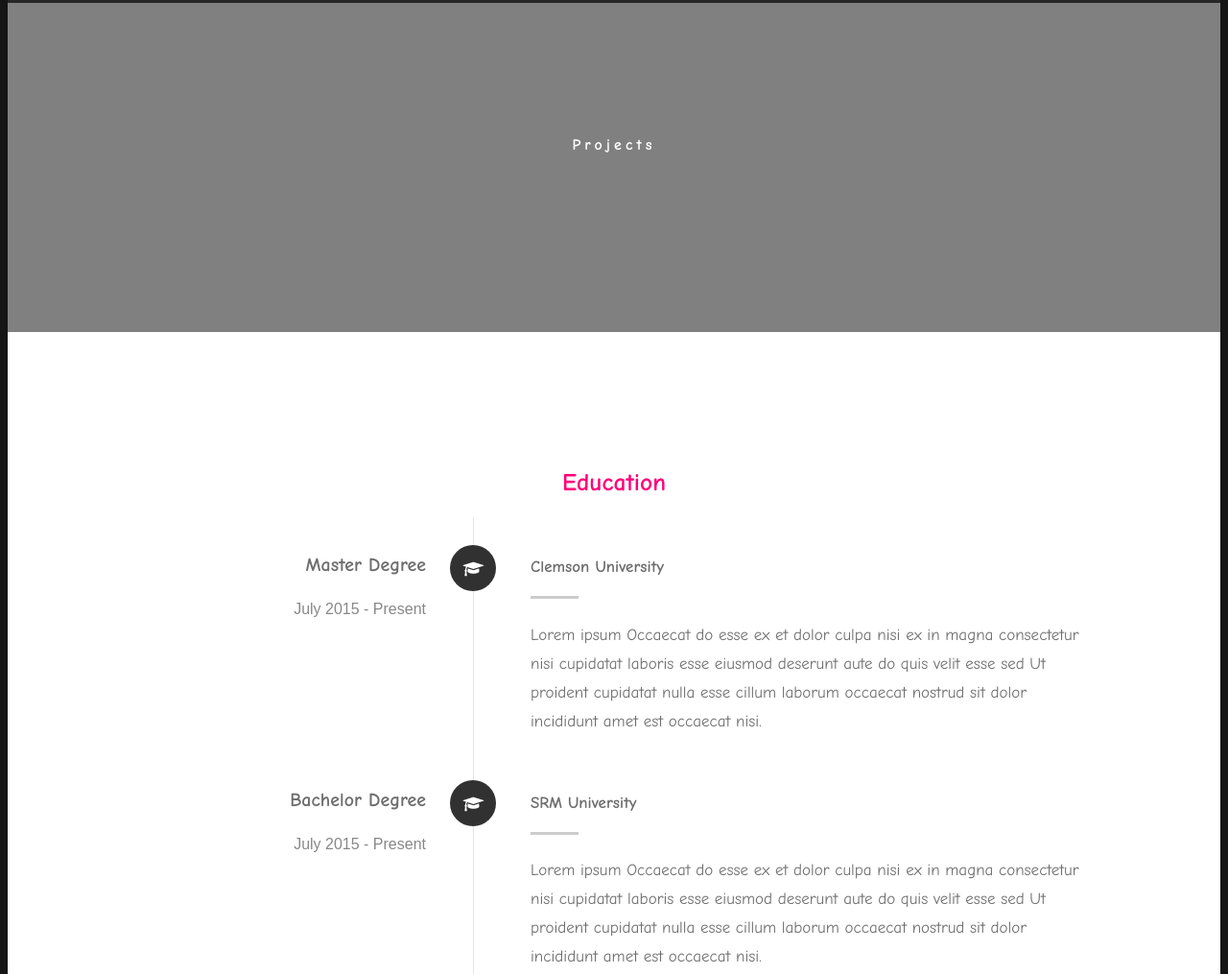
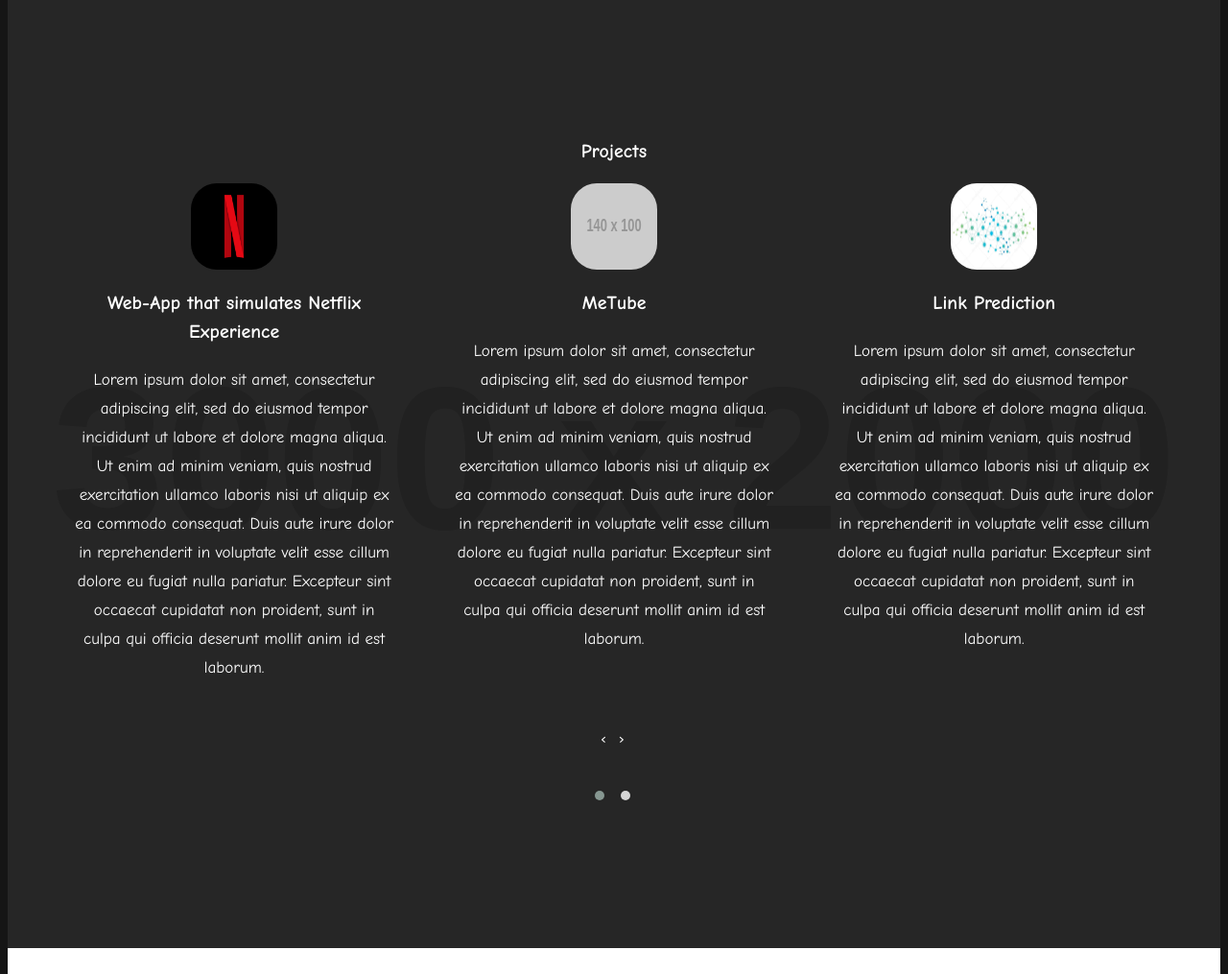
Before and after one commit to haritha2112/haritha2112.github.io, a plain HTML site: page index.html in a window 1280 px wide. Shown: the part 2892-3907 px from the top of the page at 96% size. Drawn offline with nearby package versions, Linux system fonts and the light colour scheme; placeholder pictures from the web are drawn by us.

Commit message:
Add project details to portfolio

```diff
--- a/css/main.css
+++ b/css/main.css
@@ -500,43 +500,65 @@ button.full-width, .button.full-width {
 /** --- Projects --- **/
 
 #projects {
-  background: #808080;
+  background: #313131 url(http://via.placeholder.com/3000x2000) no-repeat center;
+  -webkit-background-size: cover;
+  -moz-background-size: cover;
+  background-size: cover;
   padding-top: 12rem;
-  padding-bottom: 15rem;
-}
-
-#projects .section-projects {
-  margin-bottom: 3rem;
-}
-
-.section-projects {
-  max-width: 700px;
-  margin-left: auto;
-  margin-right: auto;
-  text-align: center;
-  margin-bottom: 3.6rem;
+  padding-bottom: 12rem;
+  color: white;
   position: relative;
 }
 
-.section-projects h2 {
-  color: #FFFFFF;
-  font-size: 1.6rem;
-  line-height: 1.875;
-  margin-bottom: 0.3rem;
-  letter-spacing: .4rem;
+#projects .overlay {
+  position: absolute;
+  top: 0;
+  left: 0;
+  width: 100%;
+  height: 100%;
+  background: #151515;
+  opacity: .9;
+}
+
+#projects .section-intro {
+ margin-bottom: 1.8rem;
+}
+
+#projects .section-intro h3{
+ margin-bottom: 1.8rem;
+}
+
+.projects-content {
+  max-width: 1200px;
+}
+
+.projects-list {
+  margin-top: 1.2rem;
+  text-align: center;
+}
+.projects-list .projects {
+  margin-bottom: 1.2rem;
+  padding: 0 30px;
+}
+
+.projects-list img {
+  height: 9rem;
+  width: 9rem !important;
+  border-radius: 30%;
+  margin: 0 auto;
 }
 
 
 /** --- Responsive: Projects --- **/
 
 @media only screen and (max-width:768px) {
-  .section-projects {
-    max-width: 650px;
+  .projects-content h3 {
+    text-align: center;
   }
 }
 
 @media only screen and (max-width:600px) {
-  .section-projects h2 {
+  .section-work-exp h2 {
     font-size: 1.5rem;
     letter-spacing: .3rem;
   }
--- a/index.html
+++ b/index.html
@@ -218,9 +218,50 @@
   </section>
 
   <section id="projects">
-    <div class="row section-projects">
+    <div class="overlay"></div>
+    <div class="row section-intro">
       <div class="col-twelve">
-        <h2> Projects </h2>
+        <h3> Projects </h3>
+      </div>
+    </div>
+    <div class="row projects-content">
+      <div id="projects-owl-slider" class="owl-carousel owl-theme projects-list">
+        <div class="projects">
+          <div class="logo">
+            <img src="images/netflix-logo.png" alt="NETFLIX logo">
+          </div>
+          <div class="projects-content">
+            <h3> Web-App that simulates Netflix Experience </h3>
+            <p class="info"> Lorem ipsum dolor sit amet, consectetur adipiscing elit, sed do eiusmod tempor incididunt ut labore et dolore magna aliqua. Ut enim ad minim veniam, quis nostrud exercitation ullamco laboris nisi ut aliquip ex ea commodo consequat. Duis aute irure dolor in reprehenderit in voluptate velit esse cillum dolore eu fugiat nulla pariatur. Excepteur sint occaecat cupidatat non proident, sunt in culpa qui officia deserunt mollit anim id est laborum. </p>
+          </div>
+        </div>
+        <div class="projects">
+          <div class="logo">
+            <img src="http://via.placeholder.com/140x100" alt="MeTube logo">
+          </div>
+          <div class="projects-content">
+            <h3> MeTube </h3>
+            <p class="info"> Lorem ipsum dolor sit amet, consectetur adipiscing elit, sed do eiusmod tempor incididunt ut labore et dolore magna aliqua. Ut enim ad minim veniam, quis nostrud exercitation ullamco laboris nisi ut aliquip ex ea commodo consequat. Duis aute irure dolor in reprehenderit in voluptate velit esse cillum dolore eu fugiat nulla pariatur. Excepteur sint occaecat cupidatat non proident, sunt in culpa qui officia deserunt mollit anim id est laborum. </p>
+          </div>
+        </div>
+        <div class="projects">
+          <div class="logo">
+            <img src="images/link-prediction-logo.jpg" alt="Link Prediction logo">
+          </div>
+          <div class="projects-content">
+            <h3> Link Prediction </h3>
+            <p class="info"> Lorem ipsum dolor sit amet, consectetur adipiscing elit, sed do eiusmod tempor incididunt ut labore et dolore magna aliqua. Ut enim ad minim veniam, quis nostrud exercitation ullamco laboris nisi ut aliquip ex ea commodo consequat. Duis aute irure dolor in reprehenderit in voluptate velit esse cillum dolore eu fugiat nulla pariatur. Excepteur sint occaecat cupidatat non proident, sunt in culpa qui officia deserunt mollit anim id est laborum. </p>
+          </div>
+        </div>
+        <div class="projects">
+          <div class="logo">
+            <img src="images/twitter-logo.jpg" alt="Twitter logo">
+          </div>
+          <div class="projects-content">
+            <h3> Twitter Sentiment Analyzer </h3>
+            <p class="info"> Lorem ipsum dolor sit amet, consectetur adipiscing elit, sed do eiusmod tempor incididunt ut labore et dolore magna aliqua. Ut enim ad minim veniam, quis nostrud exercitation ullamco laboris nisi ut aliquip ex ea commodo consequat. Duis aute irure dolor in reprehenderit in voluptate velit esse cillum dolore eu fugiat nulla pariatur. Excepteur sint occaecat cupidatat non proident, sunt in culpa qui officia deserunt mollit anim id est laborum. </p>
+          </div>
+        </div>
       </div>
     </div>
   </section>
--- a/js/main.js
+++ b/js/main.js
@@ -25,4 +25,17 @@ $(document).ready(function() {
         }
       }
   });
+  $("#projects-owl-slider").owlCarousel({
+      nav: true,
+      loop: true,
+      pagination: true,
+      responsive: {
+        0: {
+          items: 1
+        },
+        500: {
+          items: 3
+        }
+      }
+  });
 })
```
Also changed, not shown: images/link-prediction-logo.jpg (added), images/netflix-logo.png (added), images/twitter-logo.jpg (added).
